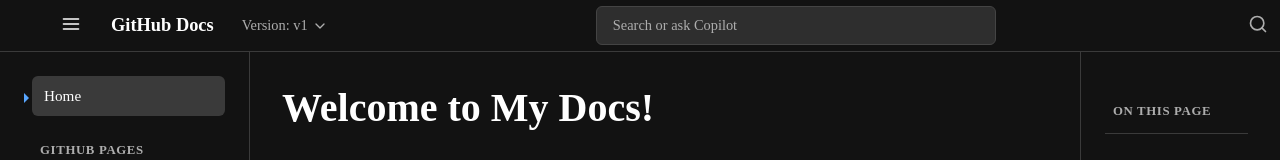
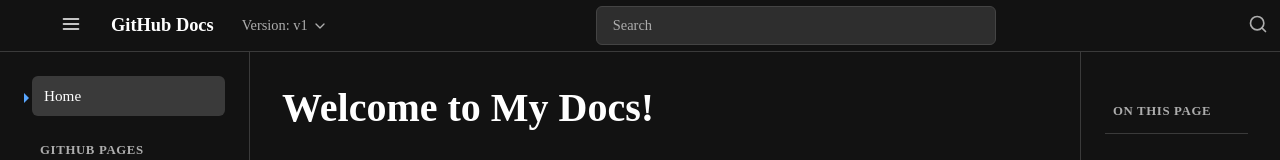
Before and after one commit to Dev-OAi/TestVL1, a plain HTML site: page index.html in a window 1280 px wide. Shown: the top 160 px of the page. Drawn offline with Linux system fonts and the light colour scheme.

Commit message:
Update index.html

```diff
--- a/index.html
+++ b/index.html
@@ -63,7 +63,7 @@
                 </div>
 
                 <div class="header-search">
-                    <input type="text" placeholder="Search or ask Copilot">
+                    <input type="text" placeholder="Search">
                     <button class="search-button" aria-label="Search">
                         <svg viewBox="0 0 24 24" width="20" height="20" stroke="currentColor" stroke-width="2" fill="none" stroke-linecap="round" stroke-linejoin="round">
                             <circle cx="11" cy="11" r="8"></circle>
```
